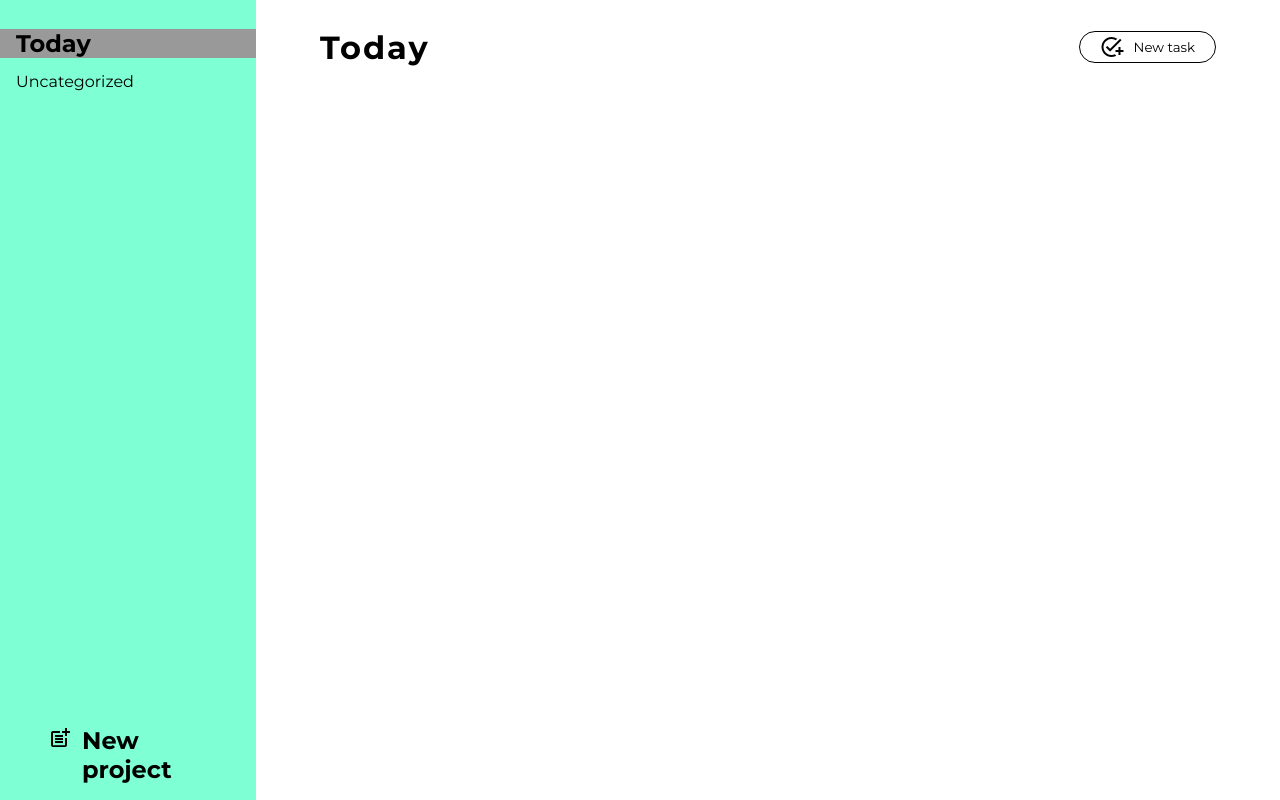
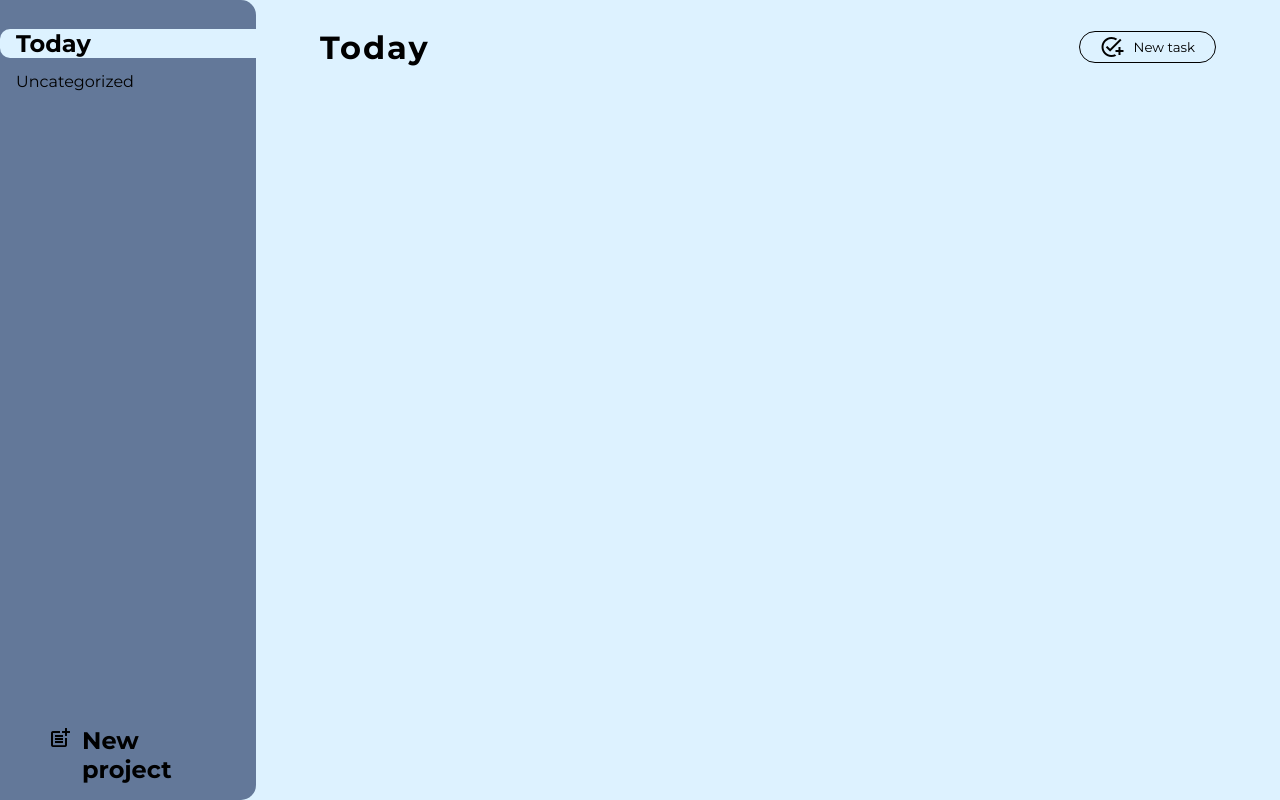
Before and after one commit to LPRegen/TodoList, a website built with webpack: page dist/index.html in a window 1280 px wide. Built offline with nearby package versions, Linux system fonts and the light colour scheme.

Commit message:
Modify colors and selected class

```diff
--- a/src/style.css
+++ b/src/style.css
@@ -11,11 +11,15 @@
   --radius: 25px;
   --shadow: 4px 4px 5px rgba(0, 0, 0, 0.8);
   --blackBorder: 1px solid black;
+  --sideBarBg: #637899;
+  --taskContainerBg: #ddf2ff;
+  --selectedItemBg: #ddf2ff;
 }
 
 body {
   display: grid;
   grid: 96vh 3vh / 20vw 80vw;
+  background-color: var(--taskContainerBg);
 }
 
 h2 {
@@ -24,6 +28,7 @@ h2 {
 
 /* ! Side bar */
 #side-bar {
+  border-radius: 0 15px 15px 0;
   display: flex;
   flex-direction: column;
   position: fixed;
@@ -32,7 +37,7 @@ h2 {
   width: 20%;
   height: 100%;
   padding-top: 1.8rem;
-  background-color: aquamarine;
+  background-color: var(--sideBarBg);
 }
 
 .item-sidebar {
@@ -71,7 +76,9 @@ h2 {
 }
 
 .selected {
-  background-color: rgb(153, 153, 153);
+  border-radius: 10px 0px 0 10px;
+  background-color: var(--selectedItemBg);
+  font-weight: 800;
 }
 
 .delete-btn {
```
